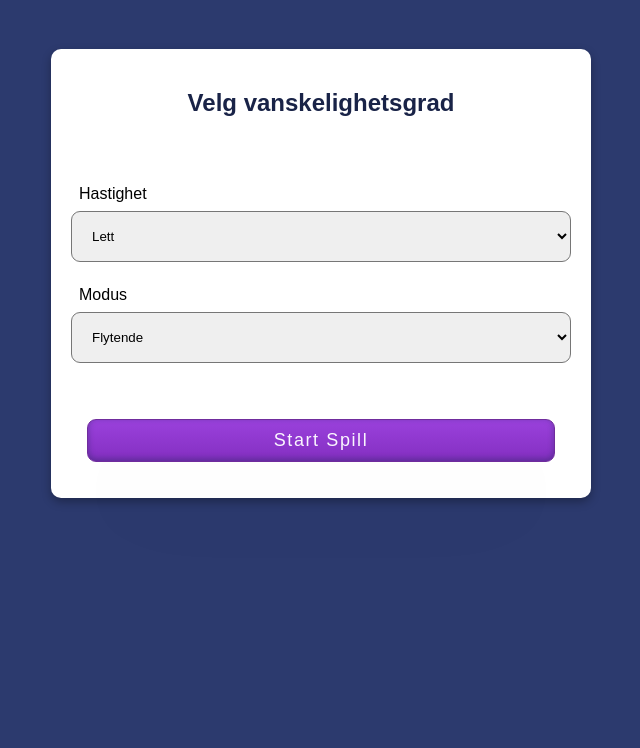
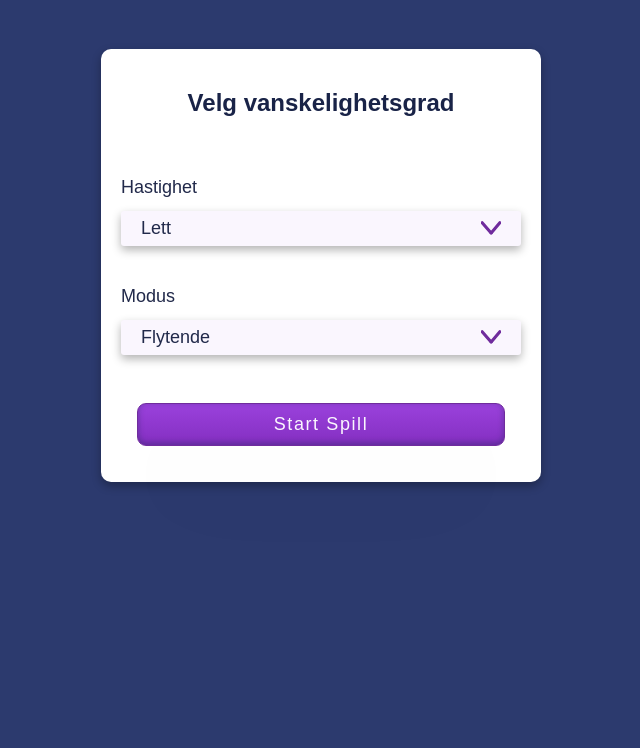
Before and after one commit to maleneivy/popTheBubble, a website with bundled scripts: page src/index.html in a window 1280 px wide. Shown: the part 52-800 px from the top of the page, without its empty margins (319-959 px from the left). Built offline with nearby package versions, Linux system fonts and the light colour scheme.

Commit message:
Added svg icon for dropdown button in startmenu and added lighter color for h1

```diff
--- a/package.json
+++ b/package.json
@@ -3,8 +3,8 @@
   "version": "1.0.0",
   "main": "app.js",
   "scripts": {
-    "build": "tsc && cp src/index.html dist/ && cp src/styles.css dist/",
-    "watch": "concurrently \"tsc --watch\" \"nodemon --watch src/index.html --watch src/styles.css --exec \\\"cp src/index.html dist/ && cp src/styles.css dist/\\\"\" \"live-server dist --open=index.html\"",
+    "build": "tsc && cp src/index.html dist/ && cp src/styles.css dist/ && cp -r src/assets dist/",
+    "watch": "concurrently \"tsc --watch\" \"nodemon --watch src/index.html --watch src/styles.css --watch src/assets --exec \\\"cp src/index.html dist/ && cp src/styles.css dist/ && cp -r src/assets dist/\\\"\" \"live-server dist --open=index.html\"",
     "lint": "eslint \"src/**/*.{js,ts}\" --fix"
   },
   "keywords": [],
--- a/src/index.html
+++ b/src/index.html
@@ -12,8 +12,10 @@
 
     <!-- Startmeny -->
     <div class="start-menu-container">
-    <div id="start-menu" class="start-menu">
+      <div id="start-menu" class="start-menu">
         <h2>Velg vanskelighetsgrad</h2>
+
+        <!-- Select container | Hastighet-->
         <div class="select-container">
           <label for="speed">Hastighet</label>
           <select id="difficulty" class="select-options" name="speed">
@@ -21,12 +23,21 @@
             <option value="medium">Medium</option>
             <option value="hard">Hard</option>
           </select>
+          <div class="select-icon">
+            <img src="./assets/icons/arrow.svg" alt="Pil" class="arrow-icon"/>
+          </div>
+        </div>
+
+        <!-- Select | Modus -->
+        <div class="select-container">
         <label for="mode">Modus</label>
         <select id="mode" class="select-options" name="mode">
           <option value="calm">Flytende</option>
           <option value="chaos">Kaos</option>
-        </select>
+        </select>  <div class="select-icon">
+          <img src="./assets/icons/arrow.svg" alt="Pil" class="arrow-icon"/>
         </div>
+      </div>
         <button id="start-game">Start Spill</button>
       </div>
     </div>
--- a/src/styles.css
+++ b/src/styles.css
@@ -1,14 +1,15 @@
-html, body {
-  overflow: hidden;
-  overscroll-behavior: none;
-  touch-action: none;
-}
+/* html, body {
+
+} */
 
 body {
   text-align: center;
   font-family: Arial, sans-serif;
   background-color: #2c3a6e;
   margin: 0 auto;
+  overflow: hidden;
+  overscroll-behavior: none;
+  touch-action: none;
 }
 
 main {
@@ -20,11 +21,12 @@ body, main {
   height: 100vh;
 }
 
-h1, h2, h3 {
+h2, h3 {
   color: #192347;
 }
 
 h1 {
+  color: #f2f6fc;
   margin: 0;
 }
 
@@ -51,7 +53,7 @@ button:active {
   box-shadow: rgb(204, 219, 232) 3px 3px 6px 0px inset, rgba(255, 255, 255, 0.5) -3px -3px 6px 1px inset;
 }
 
-/* Startmeny */
+/* --------------------------------------- Startmeny */
 .start-menu-container {
   margin: 1rem 1rem;
 }
@@ -64,26 +66,60 @@ button:active {
   padding: 20px;
   border-radius: 10px;
   box-shadow: 0 4px 10px rgba(0, 0, 0, 0.3);
-  max-width: 500px;
+  max-width: 400px;
   margin: 4rem auto;
 }
 
 .select-container {
+  position: relative;
   display: flex;
   flex-direction: column;
   text-align: left;
 }
 
-.select-container label {
-  margin-top: 1rem;
-  margin-left: 0.5rem;
-}
-
-.select-options {
+/* .select-options {
   width: 100%;
   padding: 1rem;
   border-radius: 9px;
   margin: 0.5rem 0;
+  font-size: 18px;
+} */
+
+.select-container select {
+  height: 35px;
+  width: 100%;
+  font-size: 18px;
+  padding-left: 20px;
+  border: none;
+  border-radius: 3px;
+  appearance: none;
+  color: #21294a;
+  box-shadow: 0 4px 10px rgba(0, 0, 0, 0.3);
+  background-color: #faf6fe;
+}
+
+.select-container label {
+  margin-top: 0.5rem;
+  margin-bottom: 0.5rem;
+  color: #21294a;
+  font-size: 18px;
+  padding-bottom: 5px;
+}
+
+.arrow-icon {
+  width: 20px;
+  height: 15px;
+}
+
+.select-icon {
+  position: absolute;
+  right: 20px;
+  top: 50%;
+  transform: translateY(90%);
+  display: flex;
+  align-items: center;
+  justify-content: center;
+  pointer-events: none;
 }
 
 .game-container {
@@ -105,7 +141,7 @@ button:active {
   border: 2px solid #192347;
   border-radius: 9px;
   position: relative;
-  overflow: hidden;
+  /* overflow: hidden; */
 }
 
 /* Scoreboard */
@@ -353,7 +389,7 @@ button:active {
     font-size: 32px;
   }
 
-  button {
+  button, .select-options {
     font-size: 16px;
   }
 
```
Also changed, not shown: src/assets/icons/arrow.svg (added).
